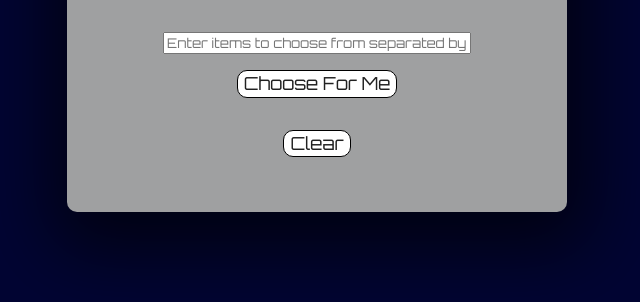
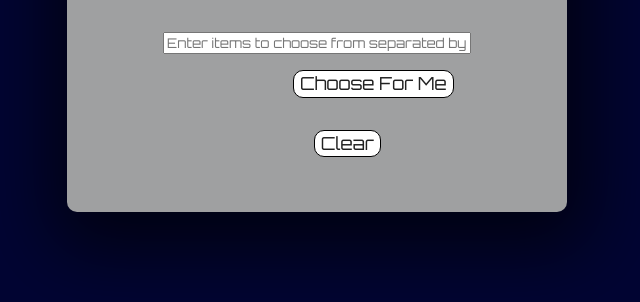
Before and after one commit to rootkitthis/HTML-random-picker, a plain HTML site: page index.html in a window 1280 px wide. Shown: the part 408-710 px from the top of the page, without its empty margins (323-963 px from the left). Drawn offline with Linux system fonts and the light colour scheme.

Commit message:
finalized css throughout.

```diff
--- a/index.css
+++ b/index.css
@@ -59,6 +59,8 @@ h1 {
     line-height: 1.3;
     position: relative;
     text-align: left;
+    position: relative;
+    left: 35%;
 }
 
 .clear {
@@ -75,10 +77,13 @@ h1 {
     line-height: 1.3;
     position: relative;
     text-align: left;
+    position: relative;
+    left: 45%;
 }
 
 
 #theChoice {
     margin-top: 0rem;
     margin-bottom: 1rem;
+    padding-left: 2rem;
 }
```
